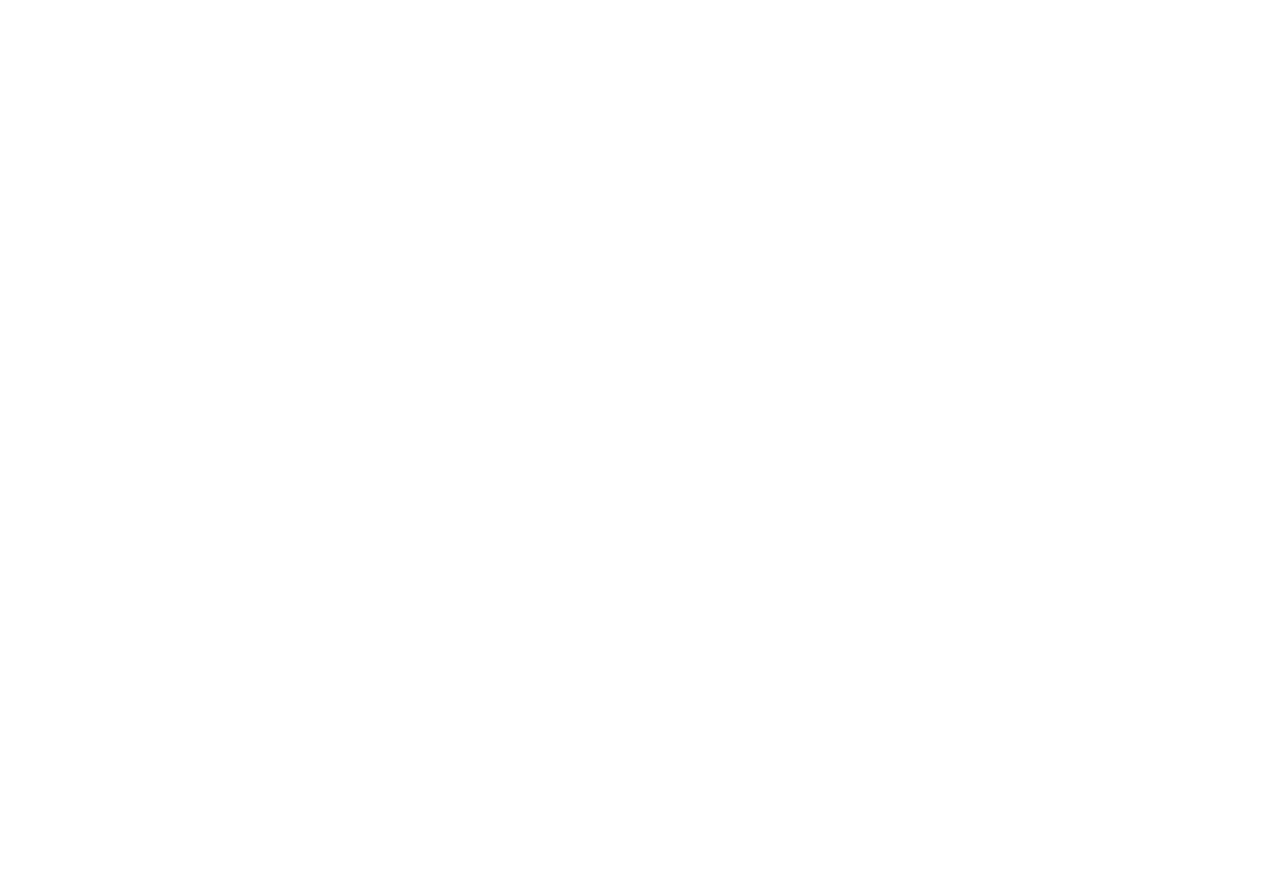
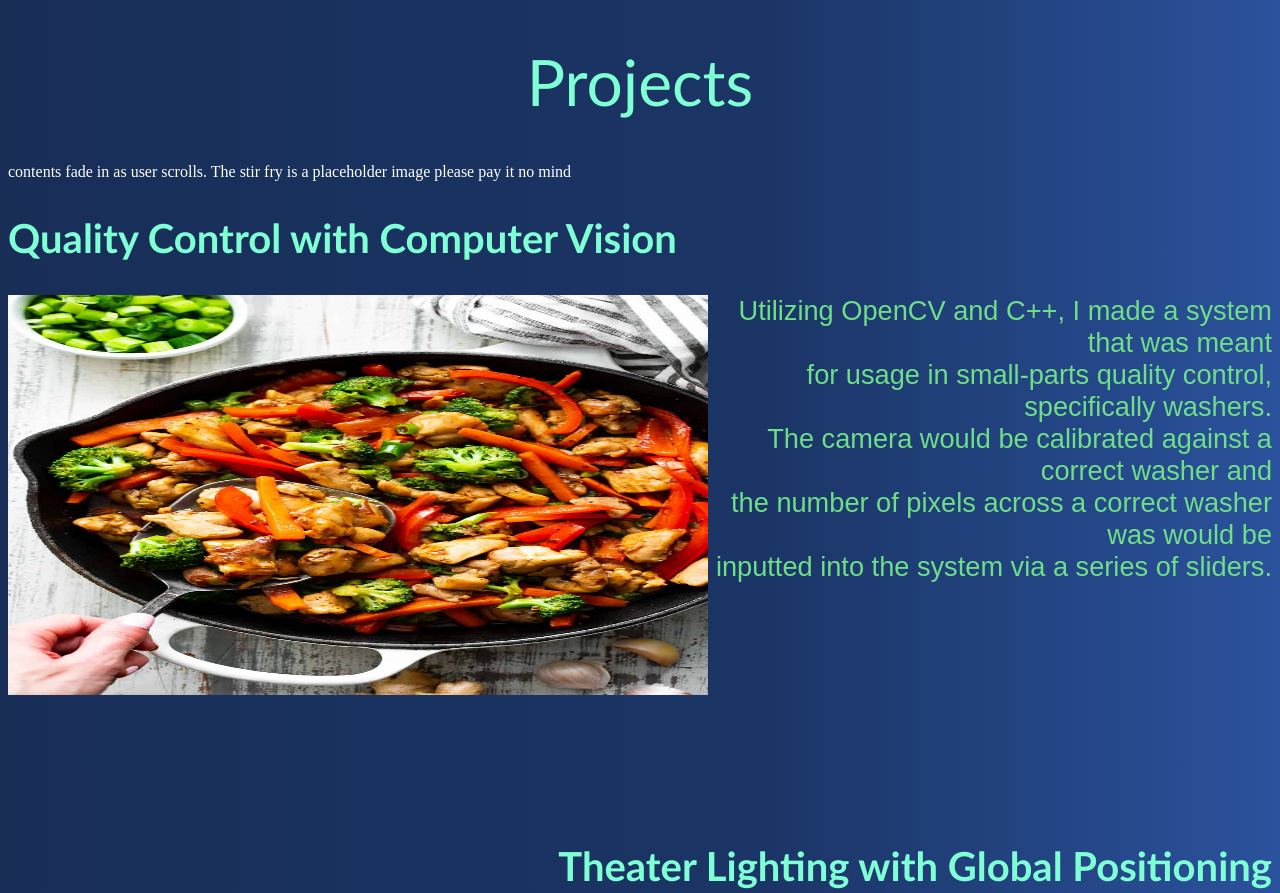
Before and after one commit to BrooklynFurze/BrooklynFurze.github.io, a plain HTML site: page projects.html in a window 1280 px wide. Shown: the top 893 px of the page. Before the commit the page ends 800 px from the top, so only its background shows below. Drawn offline with Linux system fonts and the light colour scheme.

Commit message:
Links, other pages

```diff
--- a/beyond_software.html
+++ b/beyond_software.html
@@ -0,0 +1,10 @@
+<!DOCTYPE html>
+<HTML>
+    <head>
+        <link rel="stylesheet" href="beyond_software.css">
+    </head>
+    <body>
+        <h1>Beyond Software</h1>
+
+    </body>
+</HTML>
--- /dev/null
+++ b/contact.css
@@ -0,0 +1,11 @@
+body {
+    background-image: linear-gradient(90deg, #182e57 0%, #1b3566 60%, #2b529c 100%);
+}
+
+h1 {
+    font-family:'Trebuchet MS', 'Lucida Sans Unicode', 'Lucida Grande', 'Lucida Sans', Arial, sans-serif;
+    font-size: 4rem;
+    font-weight: lighter;
+    color: aquamarine;
+    text-align: center;
+}
--- a/education.css
+++ b/education.css
@@ -0,0 +1,11 @@
+body {
+    background-image: linear-gradient(90deg, #182e57 0%, #1b3566 60%, #2b529c 100%);
+}
+
+h1 {
+    font-family:'Trebuchet MS', 'Lucida Sans Unicode', 'Lucida Grande', 'Lucida Sans', Arial, sans-serif;
+    font-size: 4rem;
+    font-weight: lighter;
+    color: aquamarine;
+    text-align: center;
+}
--- a/index.css
+++ b/index.css
@@ -17,10 +17,30 @@ h2 {
     text-align: center;
 }
 
-h3 {
+p {
     font-family:Arial, Helvetica, sans-serif;
     font-weight:lighter;
-    font-size: 2rem;
+    font-size: 1.7rem;
     color: #6ede88;
     text-align:center;
 }
+
+a:link{
+    font-family: Arial, Helvetica, sans-serif;
+    font-weight: normal;
+    font-size : 2rem;
+    color: #6ede88;
+    text-decoration: none;
+    display: block;
+    text-align: right;
+}
+
+a:visited{
+    font-family: Arial, Helvetica, sans-serif;
+    font-weight: normal;
+    font-size : 2rem;
+    color: #6ede88;
+    text-decoration: none;
+    display:block;
+    text-align: right;
+}
--- a/projects.css
+++ b/projects.css
@@ -0,0 +1,29 @@
+body {
+    background-image: linear-gradient(90deg, #182e57 0%, #1b3566 60%, #2b529c 100%);
+}
+
+h1 {
+    font-family:'Trebuchet MS', 'Lucida Sans Unicode', 'Lucida Grande', 'Lucida Sans', Arial, sans-serif;
+    font-size: 4rem;
+    font-weight: lighter;
+    color: aquamarine;
+    text-align: center;
+}
+
+h2 {
+    font-family:'Trebuchet MS', 'Lucida Sans Unicode', 'Lucida Grande', 'Lucida Sans', Arial, sans-serif;
+    font-size: 2.5rem;
+    color:aquamarine;
+}
+
+p {
+    font-family:Arial, Helvetica, sans-serif;
+    font-weight:lighter;
+    font-size: 1.7rem;
+    color: #6ede88;
+    text-align:center;
+}
+
+img {
+    padding: 0%;
+}
--- a/projects.html
+++ b/projects.html
@@ -0,0 +1,25 @@
+<!DOCTYPE html>
+<HTML>
+    <head>
+        <link rel="stylesheet" href="projects.css">
+    </head>
+    <body>
+        <h1>Projects</h1>
+        <font color="white"> contents fade in as user scrolls. The stir fry is a placeholder image please pay it no mind</font>
+        <h2 style="text-align:left"> Quality Control with Computer Vision</h2>
+        <div><p style="text-align:right"> <img src="Assets/teriyaki_chicken.jpg" width="700" height="400" align="left"><span> Utilizing OpenCV and C++, I made a system that was meant <br>
+                                           for usage in small-parts quality control, specifically washers.<br>
+                                           The camera would be calibrated against a correct washer and <br>
+                                           the number of pixels across a correct washer was would be <br>
+                                           inputted into the system via a series of sliders. </span></p> </div> <br><br><br><br><br><br><br><br><br><br><br>
+        <h2 style="text-align:right"> Theater Lighting with Global Positioning</h2>
+        <p style="text-align:left"><span>Utilizing a Raspberry Pi and a SparkFun GPS-RTK2 sensor,<br>
+                 I attempted to build a system that would take GPS coordinates<br>
+                 and auto-adjust a spotlight based on an actor's position on a <br> stage.
+                This ultimately ran into issues regarding poor signal <br>
+                within buildings, but for open-air stages such as concerts <br>
+                (rather than theater performances), this may still work. </span><img src="Assets/teriyaki_chicken.jpg" width="700" height="400" align="right"></p>
+        <h2 style="text-align:left"> Intro to Software Engineering Project</h2>
+        <p><span>Paragraph about SWEN 261 Project</span><img src="Assets/teriyaki_chicken.jpg" width="700" height="400" align="left"></p>
+    </body>
+</HTML>
```
Also changed, not shown: contact.html (added, +10 -0 lines), education.html (+10 -0 lines), index.html (+14 -7 lines).
